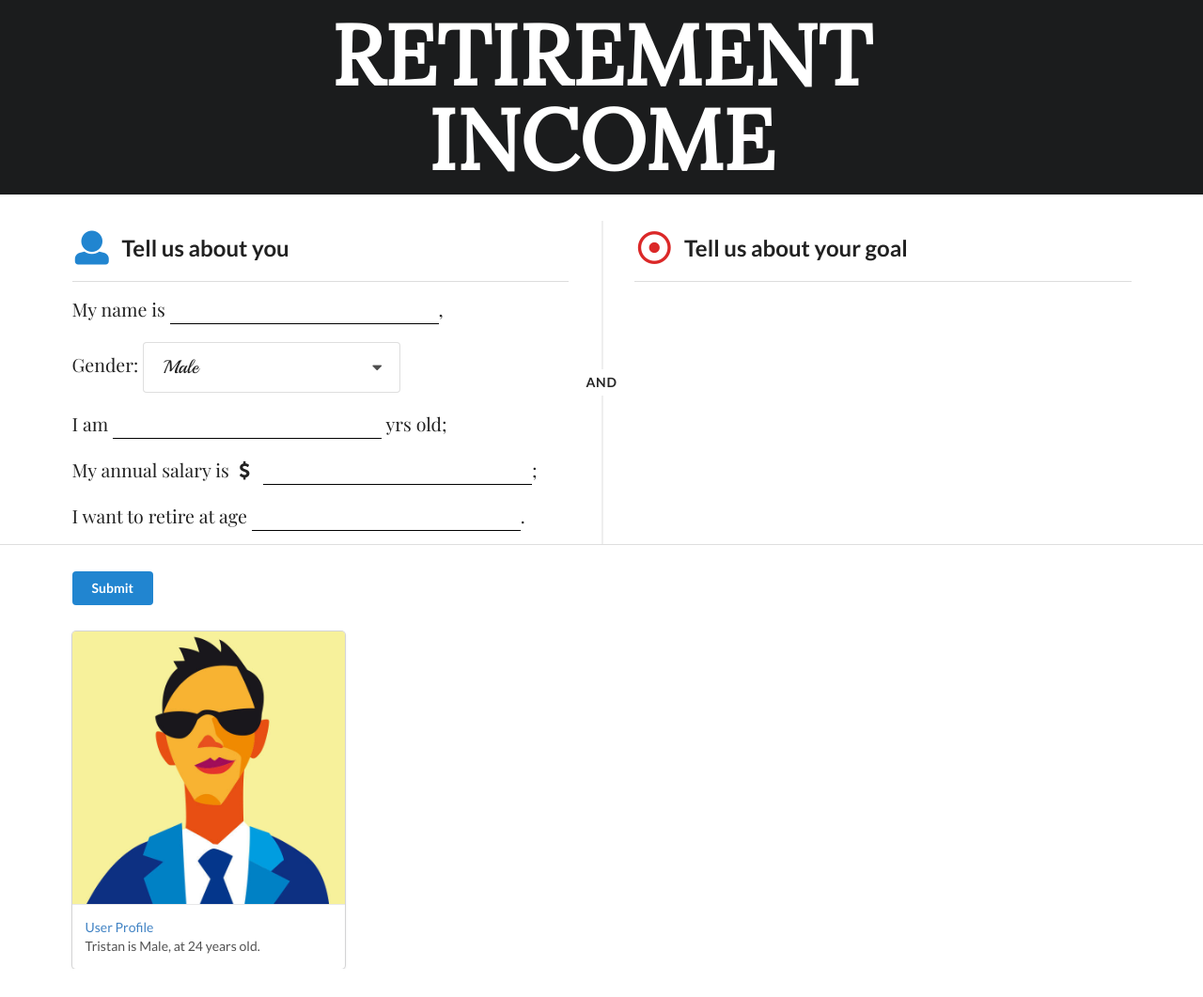
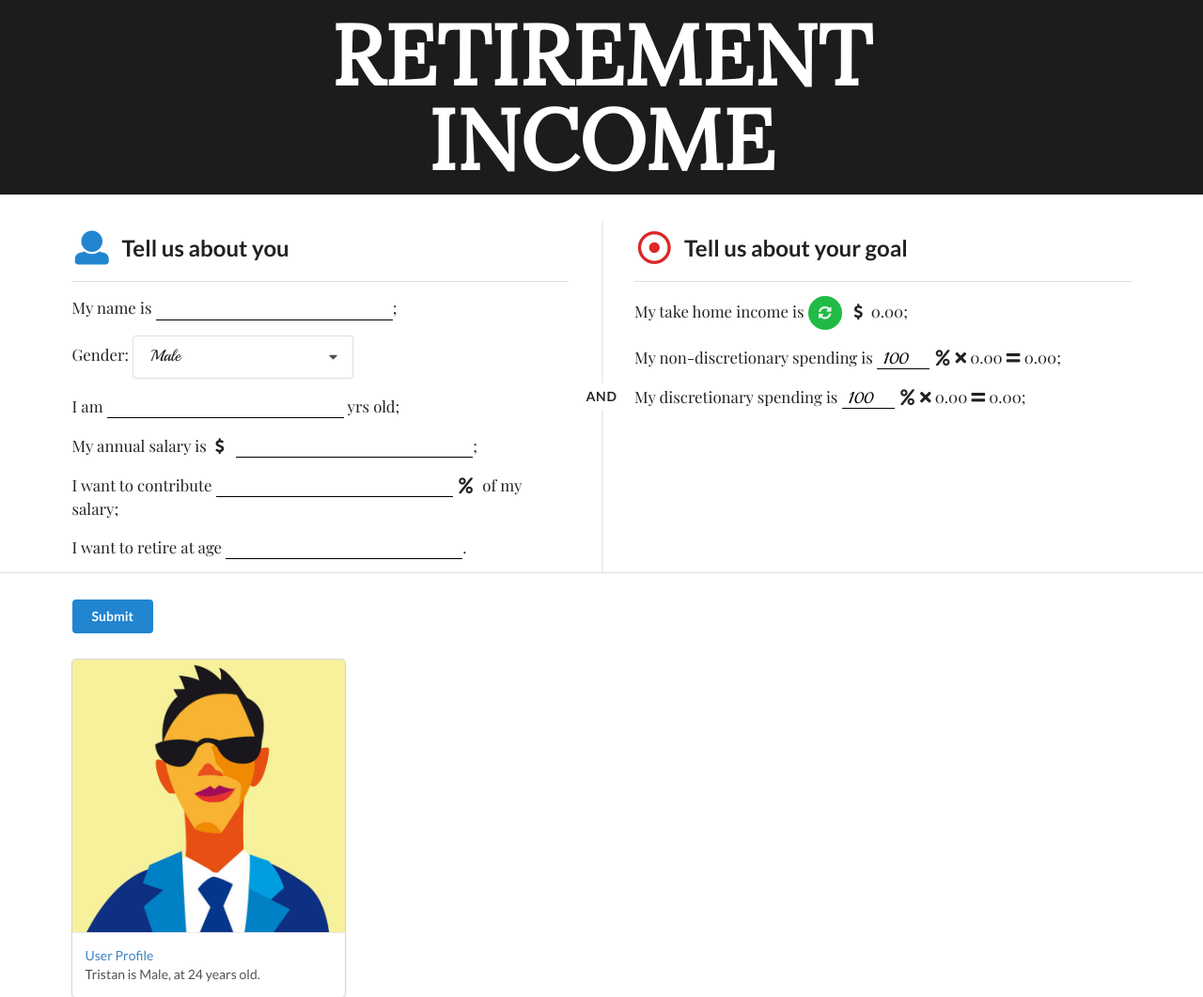
Before and after one commit to BLC/retirement-income, a Flask app: page / in a window 1280 px wide. Shown: the whole page at 94% size. Before the commit the page ends 1031 px from the top, so only its background shows below. Run offline with Flask 2, Linux system fonts and the light colour scheme; some libraries are stand-ins or nearby versions.

Commit message:
Add Target Calculation

```diff
--- a/app.py
+++ b/app.py
@@ -21,6 +21,19 @@ def process():
 
     return jsonify({'error':'Missing data!'})
 
+@app.route('/target',methods=['POST'])
+def target():
+    salary = float(request.form['salary'])
+    contribution = float(request.form['contribution'])/100
+    replacement_1 = float(request.form['replacement_1'])/100
+    replacement_2 = float(request.form['replacement_2'])/100
+
+    tax_rate = 0.2
+    take_home_income = salary * (1 - contribution) * (1 - tax_rate)
+
+    return jsonify({'target_0':take_home_income,'target_1':take_home_income * replacement_1,'target_2':take_home_income * replacement_2})
+
+
 
 if __name__ == "__main__":
     app.run(debug=False)
--- a/static/css/main.css
+++ b/static/css/main.css
@@ -1,7 +1,7 @@
 .questionnaire{
   font-family: 'Playfair Display', serif;
   font-weight: 400;
-  font-size: 1.4rem;
+  font-size: 1.2rem;
 }
 
 .inline-input {
@@ -11,7 +11,7 @@
   background: transparent;
   border-bottom: 1px solid black;
   text-align: center;
-  font-size: 1.4rem;
+  font-size: 1.2rem;
   font-family: 'Playball', cursive;
 }
 
--- /dev/null
+++ b/static/js/target.js
@@ -0,0 +1,40 @@
+$(document).ready(function(){
+
+  $('#calc-take-home-income').on('click',function(event){
+
+    $.ajax({
+      data: {
+        salary: $('#salary').val(),
+        contribution: $('#contribution').val(),
+        replacement_1: $('#replacement-ratio-1').val(),
+        replacement_2: $('#replacement-ratio-2').val()
+,      },
+      type: 'POST',
+      url: '/target'
+
+    })
+    .done(function(data) {
+
+      if (data.error) {
+
+      }
+      else {
+
+        $('.take-home-income').text(data.target_0);
+        $('#non-dis-spend').text(data.target_1);
+        $('#dis-spend').text(data.target_2);
+      }
+
+    });
+  });
+});
+
+function calc_target_1(ratio) {
+  var target_income = $('#take-home-income').text();
+  $('#non-dis-spend').text(parseFloat(target_income) * parseFloat(ratio) / 100);
+};
+
+function calc_target_2(ratio) {
+  var target_income = $('#take-home-income').text();
+  $('#dis-spend').text(parseFloat(target_income) * parseFloat(ratio) / 100);
+};
--- a/templates/index.html
+++ b/templates/index.html
@@ -5,6 +5,7 @@
   <meta name="viewport" content="width=device-width, initial-scale=1.0">
   <meta http-equiv="X-UA-Compatible" content="ie=edge">
   <link rel="stylesheet" type = "text/css" href="https://cdnjs.cloudflare.com/ajax/libs/semantic-ui/2.4.1/semantic.min.css">
+  <link rel="stylesheet" href="https://use.fontawesome.com/releases/v5.8.1/css/all.css" integrity="sha384-50oBUHEmvpQ+1lW4y57PTFmhCaXp0ML5d60M1M7uH2+nqUivzIebhndOJK28anvf" crossorigin="anonymous">
   <link href="https://fonts.googleapis.com/css?family=Playball|Playfair+Display|Lora&display=swap" rel="stylesheet">
   <title>Retirement Income</title>
   <link rel="stylesheet" href="{{ url_for('static', filename='css/main.css') }}">
@@ -20,10 +21,11 @@
   <div class="ui vertical stripe segment" style="margin-top:2rem">
     <div class="ui middle aligned stackable container">
       <div class="ui two column very relaxed grid">
+
         <div class="column wide">
           <h2 class="ui left floated header"><i class="user blue icon"></i>Tell us about you</h2>
           <div class="ui clearing divider"></div>
-          <p class="questionnaire">My name is <input id="name" type="text" class="inline-input">,
+          <p class="questionnaire">My name is <input id="name" type="text" class="inline-input">;
           </p>
           <p class="questionnaire"> Gender: <select id="gender" class="ui search dropdown inline-input" style="border: 0;">
             <option value="m" class="active">Male</option>
@@ -37,20 +39,43 @@
             <i class="dollar sign icon"></i>
             <input id="salary" type="number" class="inline-input">;
           </p>
+          <p class="questionnaire">I want to contribute
+            <input id="contribution" type="number" class="inline-input">
+            <i class="percent icon"></i> of my salary;
+          </p>
           <p class="questionnaire">I want to retire at age
             <input id="retirement-age" type="text" class="inline-input">.
           </p>
         </div>
+
         <div class="column wide">
           <h2 class="ui left floated header"><i class="dot circle outline red icon"></i>Tell us about your goal</h2>
           <div class="ui clearing divider"></div>
-          <p ></p>
-          <p ></p>
+          <p class="questionnaire">My take home income is
+            <button class="circular ui icon button positive" id="calc-take-home-income">
+              <i class="icon sync alternate"></i>
+            </button>
+            <i class="dollar sign icon"></i><span class="take-home-income" id="take-home-income">0.00</span>;
+          </p>
+          <p class="questionnaire">
+            My non-discretionary spending is <input id="replacement-ratio-1" type="number" class="inline-input" style="width:4rem" value="100" oninput="calc_target_1(this.value)">
+            <i class="percent icon"></i><i class="fas fa-times"></i> <span class="take-home-income">0.00</span> <i class="fas fa-equals"></i>
+            <span id="non-dis-spend">0.00</span>;
+          </p>
+          <p class="questionnaire">
+            My discretionary spending is <input id="replacement-ratio-2" type="number" class="inline-input" style="width:4rem" value="100" oninput="calc_target_2(this.value)">
+            <i class="percent icon"></i><i class="fas fa-times"></i> <span class="take-home-income">0.00</span> <i class="fas fa-equals"></i>
+            <span id="dis-spend">0.00</span>;
+          </p>
+          <p></p>
+          <p></p>
         </div>
       </div>
+
       <div class="ui vertical divider">
         and
       </div>
+
     </div>
   </div>
 
@@ -80,6 +105,7 @@
     $('#gender').dropdown();
   </script>
 
+  <script src="{{ url_for('static', filename='js/target.js') }}"></script>
   <script src="{{ url_for('static', filename='js/main.js') }}"></script>
 
 </body>
```
Also changed, not shown: 1 other file.
